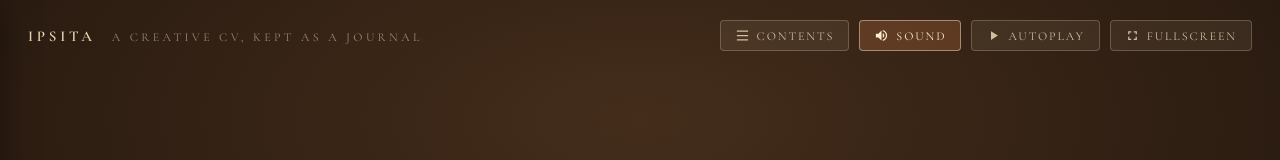
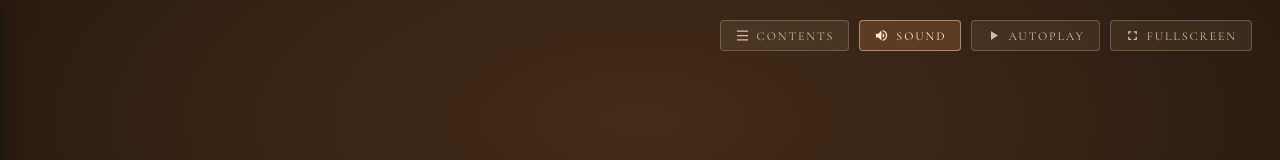
Before and after one commit to IpsitaBulsara/CreativeCV, a plain HTML site: page index.html in a window 1280 px wide. Shown: the top 160 px of the page. Drawn offline with nearby package versions, Linux system fonts and the light colour scheme; a web font is replaced by a local one.

Commit message:
fix: Remove header title text bar

```diff
--- a/index.html
+++ b/index.html
@@ -19,10 +19,6 @@
 
     <!-- Top App Bar / Navigation Header -->
     <header class="app-header">
-      <div class="header-left">
-        <div class="brand-title">Ipsita</div>
-        <span class="brand-subtitle">a creative CV, kept as a journal</span>
-      </div>
 
       <!-- Quick Action Controls -->
       <div class="header-controls">
--- a/style.css
+++ b/style.css
@@ -94,32 +94,9 @@ button {
   max-width: 1320px;
   display: flex;
   align-items: center;
-  justify-content: space-between;
+  justify-content: flex-end;
   z-index: 120;
   padding: 4px 8px;
-}
-
-.header-left {
-  display: flex;
-  align-items: baseline;
-  gap: 16px;
-}
-
-.brand-title {
-  font-family: var(--font-serif);
-  font-size: 15px;
-  font-weight: 600;
-  letter-spacing: 0.25em;
-  text-transform: uppercase;
-  color: rgba(240, 222, 190, 0.95);
-}
-
-.brand-subtitle {
-  font-family: var(--font-serif);
-  font-size: 12px;
-  letter-spacing: 0.28em;
-  text-transform: uppercase;
-  color: rgba(240, 222, 190, 0.55);
 }
 
 .header-controls {
```
